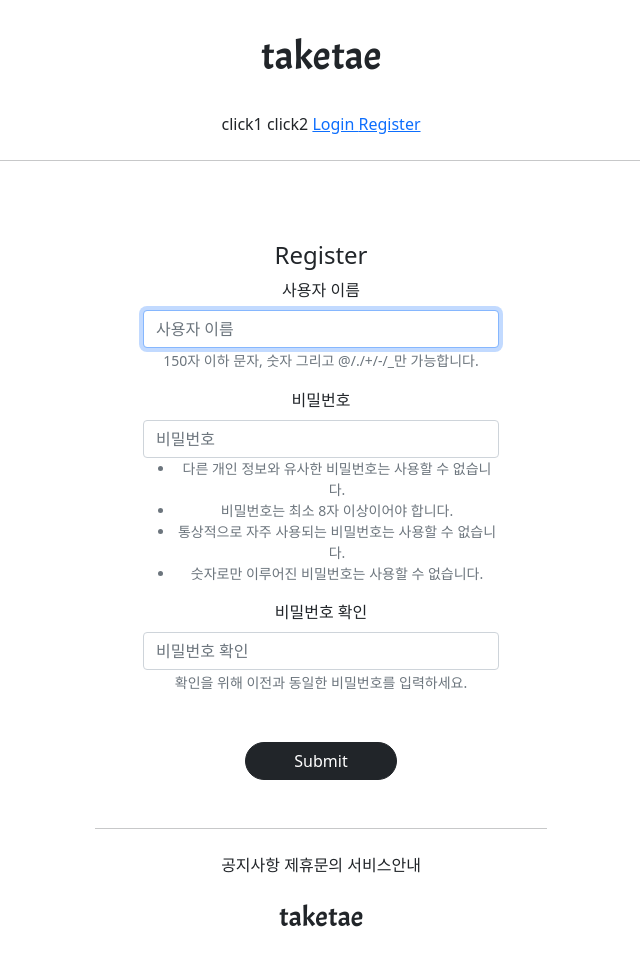
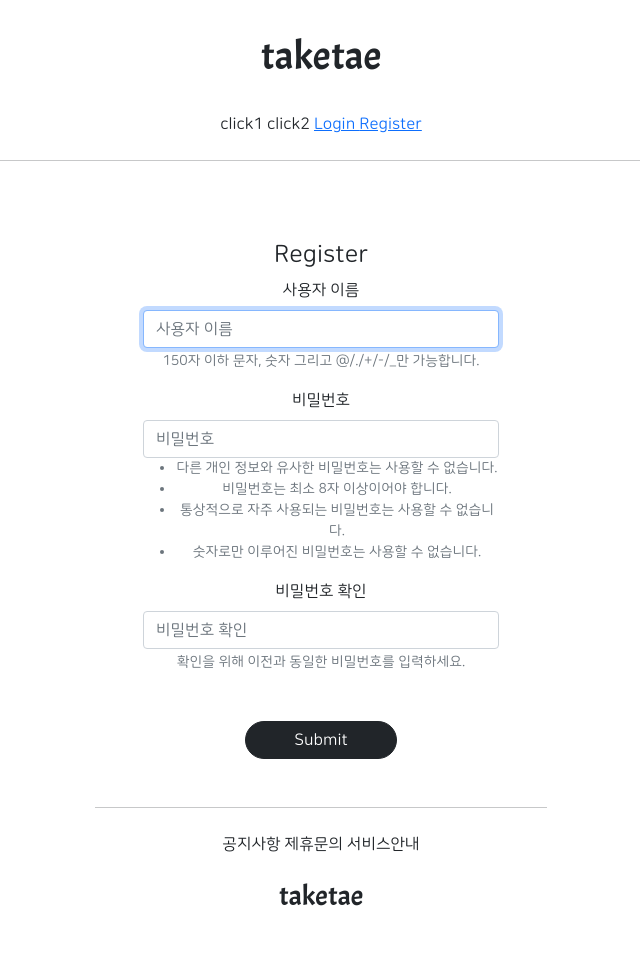
Before and after one commit to hale-in/web-app2, a Django app: page /accounts/create/ in a window 1280 px wide. Shown: the whole page, without its empty margins (319-959 px from the left). After the commit the page ends 906 px from the top, so only its background shows below. Run offline with Django 3.2, Linux system fonts and the light colour scheme; parts of the project's set-up code (start-up, migrations or seed data) failed here and were passed over; some libraries are stand-ins or nearby versions.

Commit message:
7/16 3ban class commit 3

```diff
--- a/templates/base.html
+++ b/templates/base.html
@@ -1,7 +1,7 @@
 <!DOCTYPE html>
 <html lang="en">
 {% include 'head.html' %}
-<body>
+<body style="font-family: NanumSquareRoundOTFR">
 
 {% include 'header.html' %}
 
--- a/templates/head.html
+++ b/templates/head.html
@@ -14,4 +14,27 @@
 
     {# default css link #}
     <link rel="stylesheet" type="text/css" href={% static 'base.css' %}>
+
+    <style>
+        @font-face {
+            font-family: 'NanumSquareRoundOTFR';
+            src: local('NanumSquareRoundOTFR'),
+            url("{% static 'fonts/NanumSquareRoundOTFR.otf' %}") format("opentype");
+        }
+        @font-face {
+            font-family: 'NanumSquareRoundOTFEB';
+            src: local('NanumSquareRoundOTFEB'),
+            url("{% static 'fonts/NanumSquareRoundOTFEB.otf' %}") format("opentype");
+        }
+        @font-face {
+            font-family: 'NanumSquareRoundOTFB';
+            src: local('NanumSquareRoundOTFB'),
+            url("{% static 'fonts/NanumSquareRoundOTFB.otf' %}") format("opentype");
+        }
+        @font-face {
+            font-family: 'NanumSquareRoundOTFL';
+            src: local('NanumSquareRoundOTFL'),
+            url("{% static 'fonts/NanumSquareRoundOTFL.otf' %}") format("opentype");
+        }
+    </style>
 </head>
```
Also changed, not shown: static/fonts/NanumSquareRoundOTFB.otf (added), static/fonts/NanumSquareRoundOTFEB.otf (added), static/fonts/NanumSquareRoundOTFL.otf (added), static/fonts/NanumSquareRoundOTFR.otf (added).
